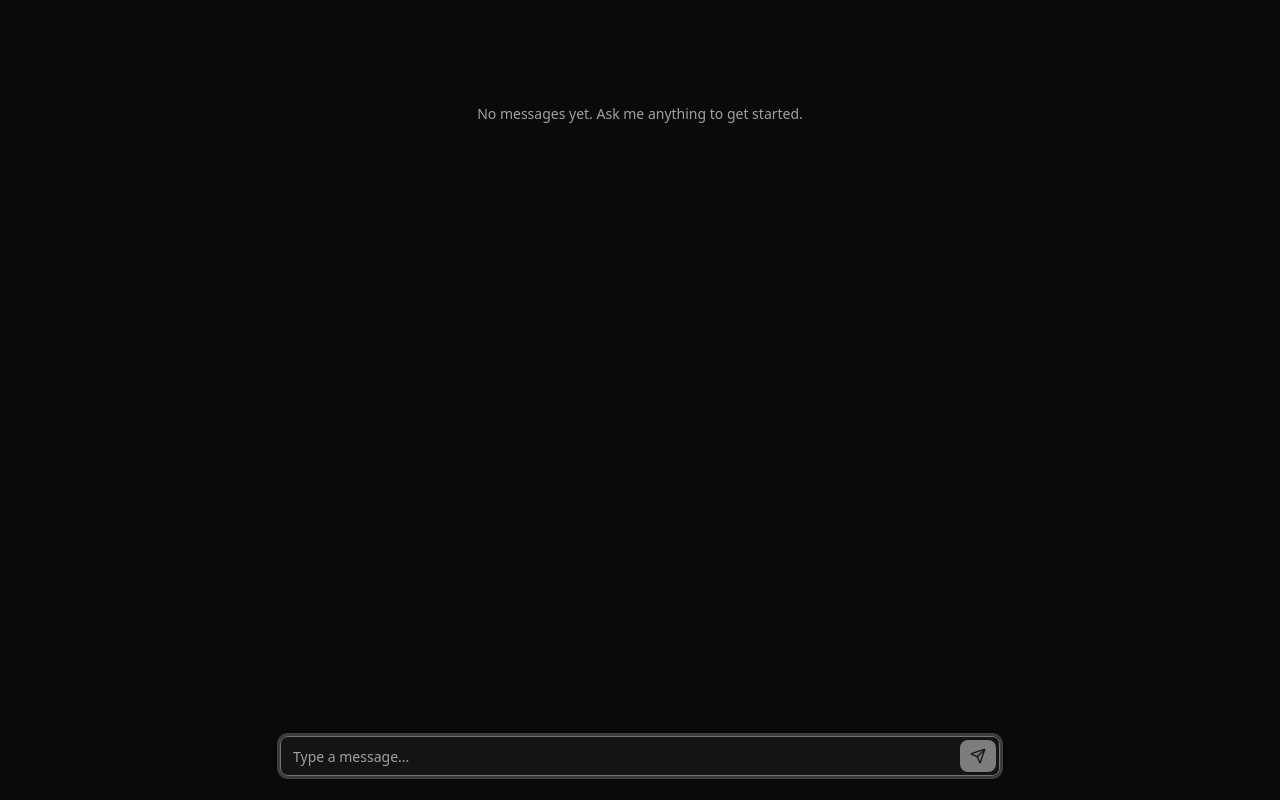
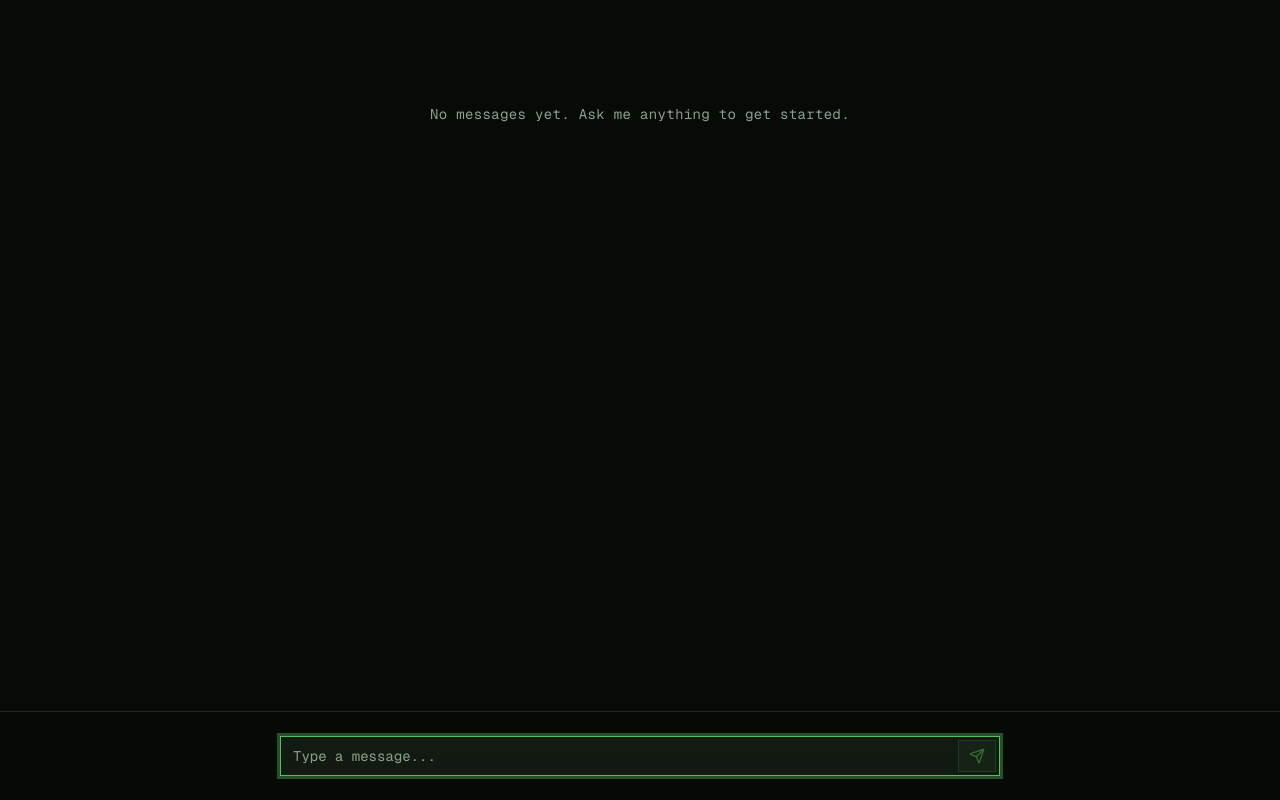
Before and after one commit to ingoau/prompt-injection-thingy, a Next.js app: page / in a window 1280 px wide. Built offline with nearby package versions, Linux system fonts and the light colour scheme.

Commit message:
change themeing

```diff
--- a/app/globals.css
+++ b/app/globals.css
@@ -8,11 +8,10 @@
 @theme inline {
   --color-background: var(--background);
   --color-foreground: var(--foreground);
-  --font-sans:
-    ui-sans-serif, system-ui, -apple-system, "Segoe UI", sans-serif;
-  --font-mono:
-    ui-monospace, SFMono-Regular, Menlo, Monaco, Consolas, "Liberation Mono",
-    "Courier New", monospace;
+  --font-sans: var(--font-geist-mono), ui-monospace, SFMono-Regular, Menlo, Monaco,
+    Consolas, "Liberation Mono", "Courier New", monospace;
+  --font-mono: var(--font-geist-mono), ui-monospace, SFMono-Regular, Menlo, Monaco,
+    Consolas, "Liberation Mono", "Courier New", monospace;
   --color-sidebar-ring: var(--sidebar-ring);
   --color-sidebar-border: var(--sidebar-border);
   --color-sidebar-accent-foreground: var(--sidebar-accent-foreground);
@@ -52,25 +51,25 @@
 }
 
 :root {
-  --radius: 0.625rem;
-  --background: oklch(1 0 0);
-  --foreground: oklch(0.145 0 0);
-  --card: oklch(1 0 0);
-  --card-foreground: oklch(0.145 0 0);
-  --popover: oklch(1 0 0);
-  --popover-foreground: oklch(0.145 0 0);
-  --primary: oklch(0.205 0 0);
-  --primary-foreground: oklch(0.985 0 0);
-  --secondary: oklch(0.97 0 0);
-  --secondary-foreground: oklch(0.205 0 0);
-  --muted: oklch(0.97 0 0);
-  --muted-foreground: oklch(0.556 0 0);
-  --accent: oklch(0.97 0 0);
-  --accent-foreground: oklch(0.205 0 0);
+  --radius: 0rem;
+  --background: oklch(0.985 0.004 145);
+  --foreground: oklch(0.235 0.02 145);
+  --card: oklch(0.985 0.004 145);
+  --card-foreground: oklch(0.235 0.02 145);
+  --popover: oklch(0.985 0.004 145);
+  --popover-foreground: oklch(0.235 0.02 145);
+  --primary: oklch(0.54 0.12 145);
+  --primary-foreground: oklch(0.985 0.004 145);
+  --secondary: oklch(0.95 0.01 145);
+  --secondary-foreground: oklch(0.29 0.03 145);
+  --muted: oklch(0.95 0.01 145);
+  --muted-foreground: oklch(0.49 0.05 145);
+  --accent: oklch(0.93 0.02 145);
+  --accent-foreground: oklch(0.3 0.04 145);
   --destructive: oklch(0.577 0.245 27.325);
-  --border: oklch(0.922 0 0);
-  --input: oklch(0.922 0 0);
-  --ring: oklch(0.708 0 0);
+  --border: oklch(0.88 0.02 145);
+  --input: oklch(0.88 0.02 145);
+  --ring: oklch(0.54 0.12 145);
   --chart-1: oklch(0.646 0.222 41.116);
   --chart-2: oklch(0.6 0.118 184.704);
   --chart-3: oklch(0.398 0.07 227.392);
@@ -87,24 +86,24 @@
 }
 
 .dark {
-  --background: oklch(0.145 0 0);
-  --foreground: oklch(0.985 0 0);
-  --card: oklch(0.205 0 0);
-  --card-foreground: oklch(0.985 0 0);
-  --popover: oklch(0.205 0 0);
-  --popover-foreground: oklch(0.985 0 0);
-  --primary: oklch(0.922 0 0);
-  --primary-foreground: oklch(0.205 0 0);
-  --secondary: oklch(0.269 0 0);
-  --secondary-foreground: oklch(0.985 0 0);
-  --muted: oklch(0.269 0 0);
-  --muted-foreground: oklch(0.708 0 0);
-  --accent: oklch(0.269 0 0);
-  --accent-foreground: oklch(0.985 0 0);
+  --background: oklch(0.14 0.01 145);
+  --foreground: oklch(0.9 0.05 145);
+  --card: oklch(0.175 0.015 145);
+  --card-foreground: oklch(0.9 0.05 145);
+  --popover: oklch(0.175 0.015 145);
+  --popover-foreground: oklch(0.9 0.05 145);
+  --primary: oklch(0.72 0.17 145);
+  --primary-foreground: oklch(0.13 0.01 145);
+  --secondary: oklch(0.24 0.015 145);
+  --secondary-foreground: oklch(0.86 0.04 145);
+  --muted: oklch(0.24 0.015 145);
+  --muted-foreground: oklch(0.69 0.05 145);
+  --accent: oklch(0.27 0.02 145);
+  --accent-foreground: oklch(0.86 0.06 145);
   --destructive: oklch(0.704 0.191 22.216);
-  --border: oklch(1 0 0 / 10%);
-  --input: oklch(1 0 0 / 15%);
-  --ring: oklch(0.556 0 0);
+  --border: oklch(0.35 0.035 145);
+  --input: oklch(0.35 0.035 145);
+  --ring: oklch(0.72 0.17 145);
   --chart-1: oklch(0.488 0.243 264.376);
   --chart-2: oklch(0.696 0.17 162.48);
   --chart-3: oklch(0.769 0.188 70.08);
--- a/app/layout.tsx
+++ b/app/layout.tsx
@@ -1,10 +1,16 @@
 import type { Metadata } from "next";
+import { Geist_Mono } from "next/font/google";
 import "./globals.css";
 
 export const metadata: Metadata = {
   title: "Create Next App",
   description: "Generated by create next app",
 };
+
+const geistMono = Geist_Mono({
+  subsets: ["latin"],
+  variable: "--font-geist-mono",
+});
 
 export default function RootLayout({
   children,
@@ -13,7 +19,7 @@ export default function RootLayout({
 }>) {
   return (
     <html lang="en" className="dark">
-      <body className="antialiased">{children}</body>
+      <body className={`${geistMono.variable} font-mono antialiased`}>{children}</body>
     </html>
   );
 }
--- a/app/page.tsx
+++ b/app/page.tsx
@@ -24,7 +24,7 @@ function MessageMarkdown({ text }: { text: string }) {
     <ReactMarkdown
       remarkPlugins={[remarkGfm]}
       components={{
-        p: ({ children }) => <p className="whitespace-pre-wrap break-words">{children}</p>,
+        p: ({ children }) => <p className="whitespace-pre-wrap wrap-break-word">{children}</p>,
         a: ({ children, href }) => (
           <a
             href={href}
@@ -91,11 +91,11 @@ export default function Home() {
   };
 
   return (
-    <main className="relative flex h-screen flex-col bg-background">
+    <main className="relative flex h-screen flex-col bg-background font-mono">
       <ScrollArea className="min-h-0 flex-1">
         <div className="mx-auto w-full max-w-3xl space-y-4 p-4 sm:p-6 pb-24!">
           {messages.length === 0 ? (
-            <p className="text-muted-foreground py-20 text-center text-sm">
+            <p className="text-muted-foreground py-20 text-center text-sm tracking-wide">
               No messages yet. Ask me anything to get started.
             </p>
           ) : (
@@ -106,14 +106,14 @@ export default function Home() {
               return (
                 <div
                   key={message.id}
-                  className="w-full"
+                  className="w-full border-l-2 border-primary/30 py-1 pl-3"
                 >
                   <div className="space-y-1">
-                    <p className="text-muted-foreground text-xs font-medium tracking-wide uppercase">
+                    <p className="text-primary/80 text-xs tracking-[0.2em] uppercase">
                       {label}
                     </p>
                     {text ? (
-                      <div className="prose prose-sm max-w-none dark:prose-invert prose-headings:scroll-m-20 prose-headings:tracking-tight prose-h1:text-3xl prose-h1:font-extrabold prose-h2:border-b prose-h2:pb-2 prose-h2:text-2xl prose-h2:font-semibold prose-h3:text-xl prose-h3:font-semibold prose-p:leading-7 prose-a:underline prose-a:underline-offset-2 prose-code:before:content-none prose-code:after:content-none prose-code:bg-foreground/10 prose-code:px-1 prose-code:py-0.5 prose-code:rounded prose-pre:bg-background/70 prose-pre:overflow-x-auto">
+                      <div className="prose prose-sm max-w-none dark:prose-invert prose-headings:scroll-m-20 prose-headings:tracking-tight prose-h1:text-3xl prose-h1:font-extrabold prose-h2:border-b prose-h2:pb-2 prose-h2:text-2xl prose-h2:font-semibold prose-h3:text-xl prose-h3:font-semibold prose-p:leading-7 prose-a:text-primary prose-a:underline prose-a:underline-offset-2 prose-code:before:content-none prose-code:after:content-none prose-code:bg-primary/10 prose-code:px-1 prose-code:py-0.5 prose-code:rounded-none prose-pre:border prose-pre:border-primary/30 prose-pre:bg-background/70 prose-pre:overflow-x-auto">
                         <MessageMarkdown text={text} />
                       </div>
                     ) : (
@@ -132,13 +132,14 @@ export default function Home() {
         </div>
       </ScrollArea>
 
-      <div className="fixed inset-x-0 bottom-0 bg-linear-to-t from-background/95 via-background/90 to-transparent">
+      <div className="fixed inset-x-0 bottom-0 border-t border-primary/20 bg-linear-to-t from-background/95 via-background/90 to-transparent">
         <div className="mx-auto w-full max-w-3xl p-4 sm:p-6">
           {error ? (
             <p className="text-destructive mb-2 text-sm">{error.message}</p>
           ) : null}
 
           <form className="flex items-center gap-2" onSubmit={handleSubmit}>
+            <div className="relative w-full">
               <InputGroup>
                 <Input
                   ref={inputRef}
@@ -146,14 +147,14 @@ export default function Home() {
                   onChange={(event) => setInput(event.target.value)}
                   onKeyDown={handleInputKeyDown}
                   placeholder="Type a message..."
-                className="h-10 pr-24"
+                  className="h-10 rounded-none border-primary/30 pr-24 focus-visible:ring-primary/40"
                 />
                 <InputGroupButton>
                   <Button
                     type="submit"
                     size="sm"
                     disabled={isLoading || input.trim().length === 0}
-                  className="pointer-events-auto"
+                    className="pointer-events-auto rounded-none border border-primary/35 bg-primary/10 text-primary hover:bg-primary/20"
                     aria-label="Send message"
                     title="Send"
                   >
@@ -161,6 +162,7 @@ export default function Home() {
                   </Button>
                 </InputGroupButton>
               </InputGroup>
+            </div>
           </form>
         </div>
       </div>
```
Lines whose indentation alone changed are shown as unchanged.
